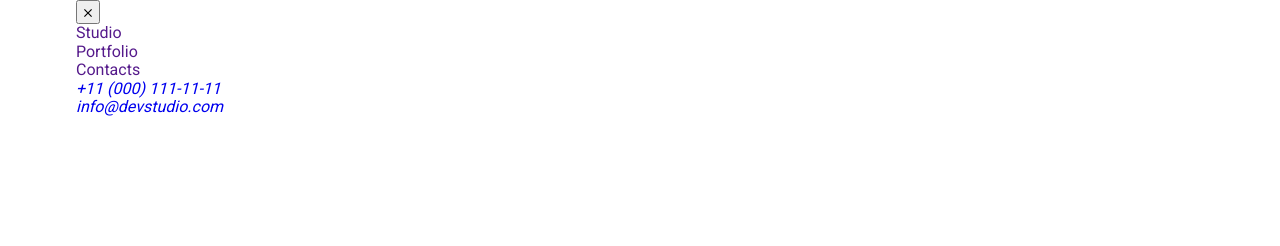
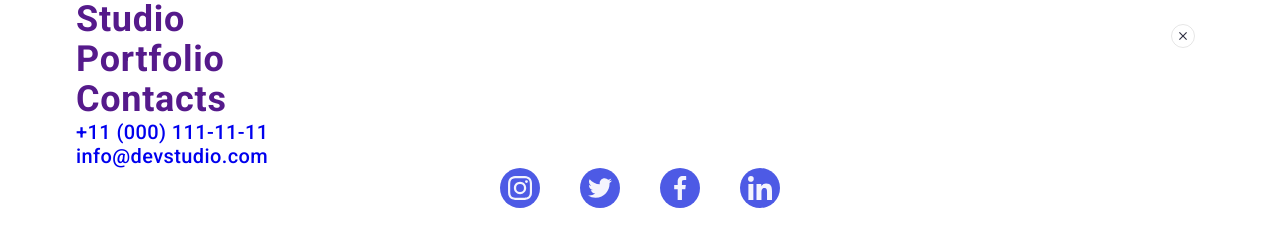
Before and after one commit to andy-k-5/goit-markup-hw-06, a plain HTML site: page index.html in a window 1280 px wide. Drawn offline with nearby package versions, Linux system fonts and the light colour scheme.

Commit message:
goit-markup-hw-06

```diff
--- a/css/styles.css
+++ b/css/styles.css
@@ -118,6 +118,70 @@ body {
   width: 100%;
   height: 100%;
   background-color: #fff;
+  transform: translateX(100%);
+  transition: 250ms cubic-bezier(0.4, 0, 0.2, 1);
+}
+
+.mobile-menu-wrapper.is-open {
+  transform: translateX(0%);
+}
+
+.mobile-menu-container {
+  position: relative;
+}
+
+.mobile-menu-close-btn {
+  position: absolute;
+  top: 24px;
+  right: 24px;
+  background-color: transparent;
+  padding: 0;
+  line-height: 0;
+  fill: #2e2f42;
+  border: 1px solid rgba(0, 0, 0, 0.1);
+  padding: 0;
+  border-radius: 50%;
+  line-height: 0;
+  width: 24px;
+  height: 24px;
+}
+
+.mobile-menu-navigation {
+  color: #2e2f42;
+  font-family: Roboto;
+  font-size: 36px;
+  font-weight: 700;
+  line-height: 1.11;
+  letter-spacing: 0.02em;
+  text-transform: capitalize;
+}
+
+.mobile-address-info {
+  color: #424357;
+  font-family: Roboto;
+  font-style: normal;
+  font-size: 20px;
+  font-weight: 500;
+  line-height: 1.2;
+  letter-spacing: 0.02em;
+}
+
+.mobile-social-list {
+  display: flex;
+  gap: 40px;
+  justify-content: center;
+}
+
+.mobile-social-list-link {
+  display: flex;
+  justify-content: center;
+  align-items: center;
+  line-height: 0;
+  height: 40px;
+  width: 40px;
+  border-radius: 50% 50%;
+  fill: #f4f4fd;
+  background-color: #4d5ae5;
 }
 
 /*===== /mobile header styles=====*/
--- a/index.html
+++ b/index.html
@@ -785,8 +785,8 @@
     </div>-->
 
     <!--MOBILE MENU-->
-    <div class="mobile-menu-wrapper">
-      <div class="container">
+    <div class="mobile-menu-wrapper is-open">
+      <div class="container mobile-menu-container">
         <button class="mobile-menu-close-btn" type="button">
           <svg
             class="mobile-menu-close-btn-icon"
@@ -833,6 +833,58 @@
           </ul>
         </address>
       </div>
+      <div class="mobile-menu-social-list">
+        <ul class="mobile-social-list">
+          <li class="mobile-social-list-item">
+            <a href="" class="mobile-social-list-link">
+              <svg
+                class="mobile-social-list-icon"
+                width="24"
+                height="24"
+                aria-label="instagram"
+              >
+                <use href="./images/icons.svg#icon-instagram"></use>
+              </svg>
+            </a>
+          </li>
+          <li class="mobile-social-list-item">
+            <a href="" class="mobile-social-list-link">
+              <svg
+                class="mobile-social-list-icon"
+                width="24"
+                height="24"
+                aria-label="twitter"
+              >
+                <use href="./images/icons.svg#icon-twitter"></use>
+              </svg>
+            </a>
+          </li>
+          <li class="mobile-social-list-item">
+            <a href="" class="mobile-social-list-link">
+              <svg
+                class="mobile-social-list-icon"
+                width="24"
+                height="24"
+                aria-label="facebook"
+              >
+                <use href="./images/icons.svg#icon-facebook"></use>
+              </svg>
+            </a>
+          </li>
+          <li class="mobile-social-list-item">
+            <a href="" class="mobile-social-list-link">
+              <svg
+                class="mobile-social-list-icon"
+                width="24"
+                height="24"
+                aria-label="linkedin"
+              >
+                <use href="./images/icons.svg#icon-linkedin"></use>
+              </svg>
+            </a>
+          </li>
+        </ul>
+      </div>
     </div>
   </body>
 </html>
```
